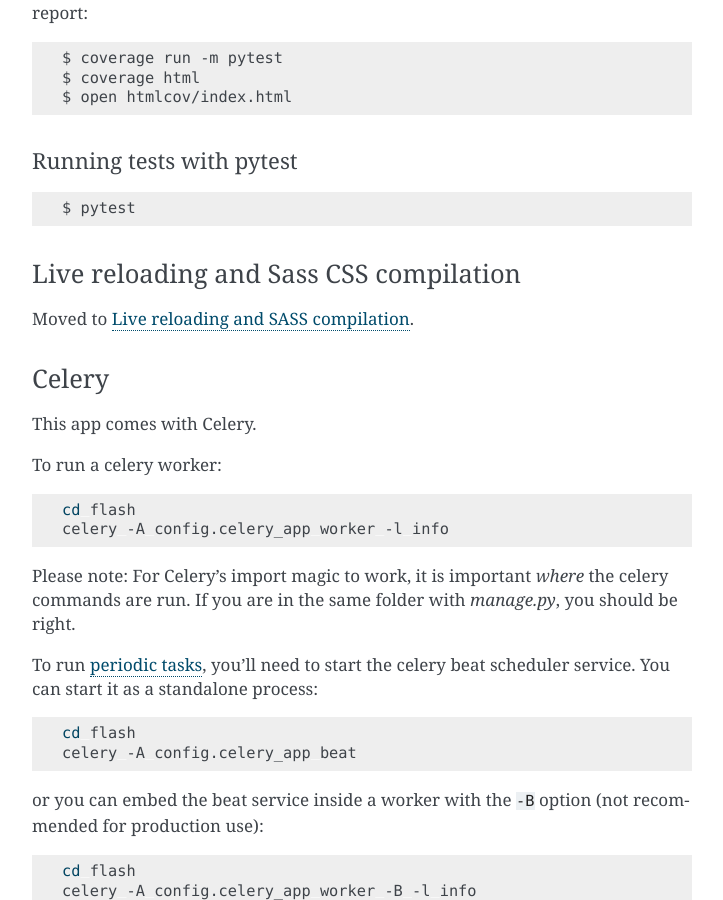
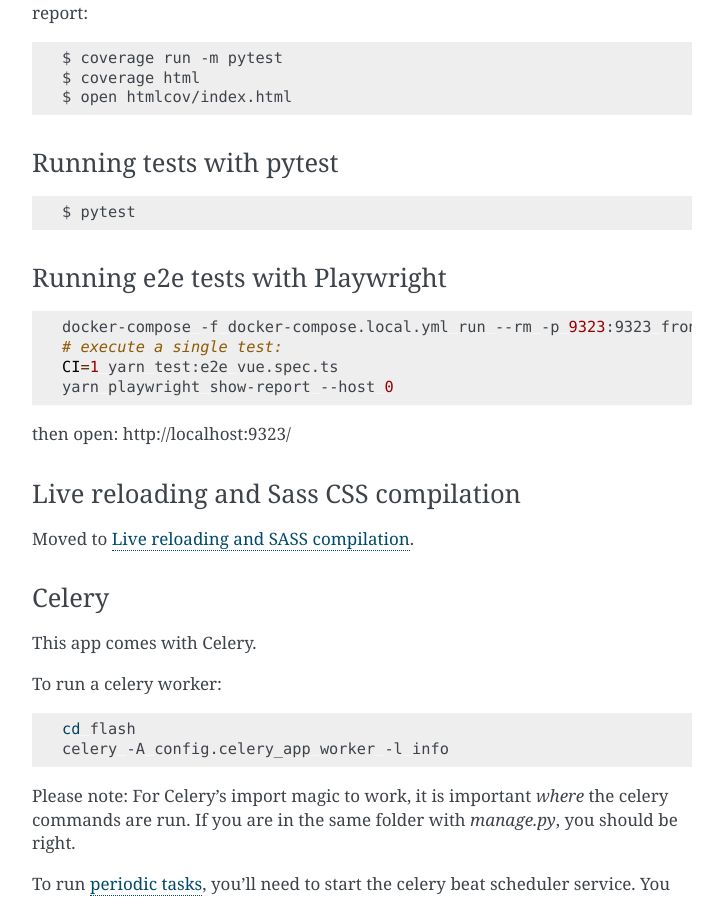
Before and after one commit to simevo/flash, a Sphinx documentation site: the page built from docs/DEVELOPING.md, in a window 1280 px wide and 900 px high, scrolled down 1772 px. Shown: the whole window, without its empty margins (388-1111 px from the left). Built offline with Sphinx 7.4.7, drawn with Linux system fonts in a browser that asks for light colours; some of the changed text lies outside the part shown.

Commit message:
make it possible to test e2e in local development mode
and document it!

````diff
--- a/docker-compose.local.yml
+++ b/docker-compose.local.yml
@@ -69,8 +69,9 @@
     image: flash_local_frontend
     command: yarn dev --port 80 --host 0
     volumes:
+      - ./frontend/e2e:/app/e2e
+      - ./frontend/src:/app/src
       - ./frontend/public:/app/public
-      - ./frontend/src:/app/src
 
   readability:
     container_name: flash_local_readability
--- a/docs/DEVELOPING.md
+++ b/docs/DEVELOPING.md
@@ -62,9 +62,20 @@
     $ coverage html
     $ open htmlcov/index.html
 
-#### Running tests with pytest
+### Running tests with pytest
 
     $ pytest
+
+### Running e2e tests with Playwright
+
+```sh
+docker-compose -f docker-compose.local.yml run --rm -p 9323:9323 frontend bash
+# execute a single test:
+CI=1 yarn test:e2e vue.spec.ts
+yarn playwright show-report --host 0
+```
+
+then open: http://localhost:9323/
 
 ### Live reloading and Sass CSS compilation
 
````
Also changed, not shown: 2 other files.
